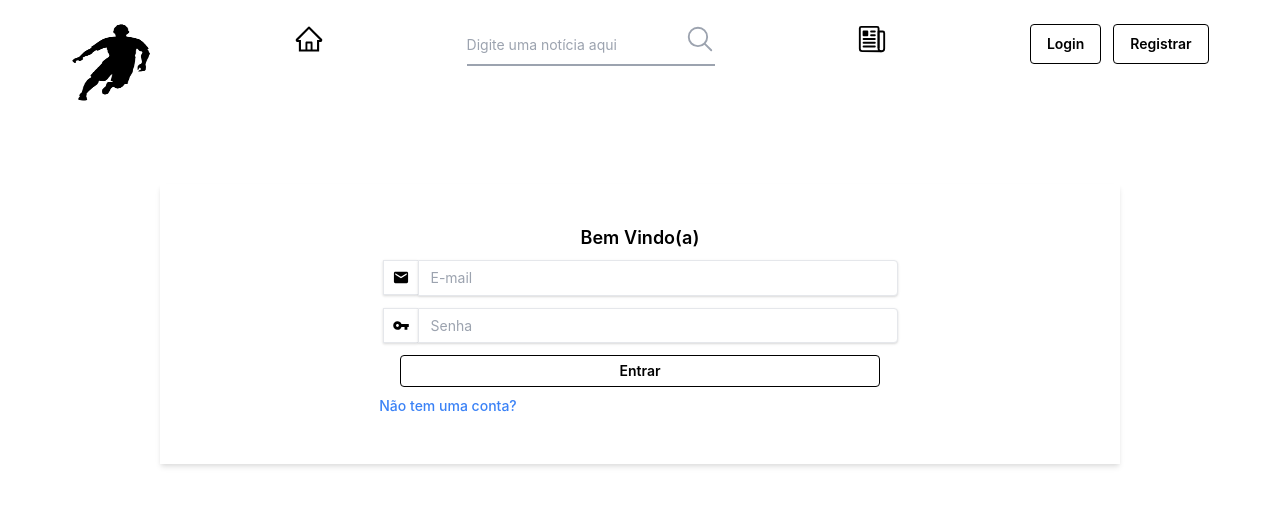
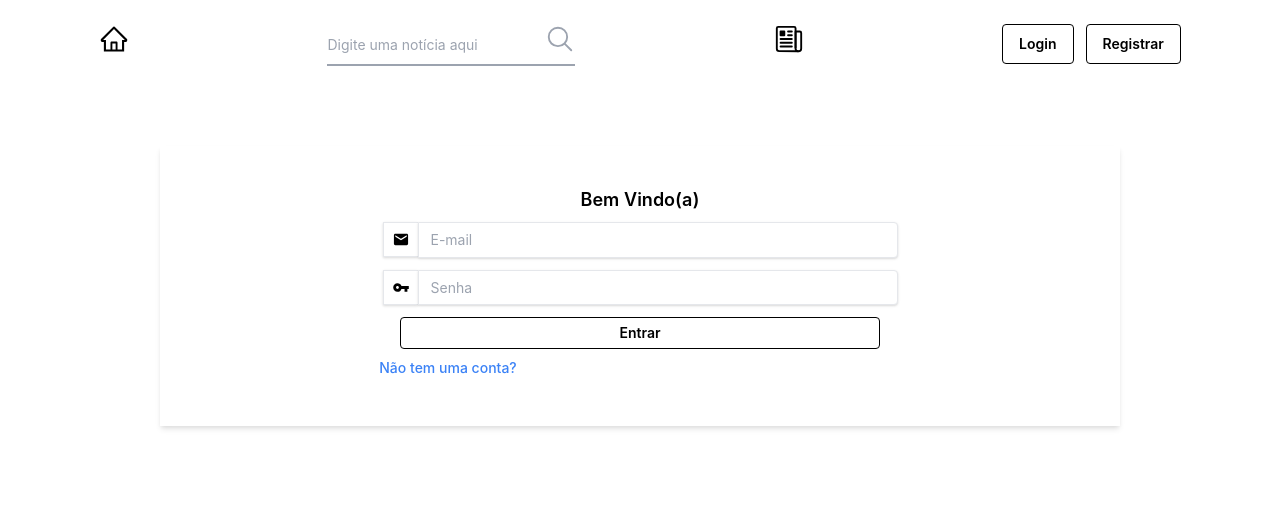
Before and after one commit to omateusamaral/travessao-front, a React (Create React App) app: page /login in a window 1280 px wide. Shown: the top 506 px of the page. Built offline with nearby package versions, Linux system fonts and the light colour scheme.

Commit message:
fix: removed unnecessary img and added correct link

```diff
--- a/src/components/Header/index.js
+++ b/src/components/Header/index.js
@@ -7,7 +7,6 @@ import { history } from '../../services/history';
 import { useSelector } from 'react-redux';
 import { useDispatch } from 'react-redux';
 import { Link } from 'react-router-dom';
-import Logo from '../../assets/logo.png';
 
 export function Header() {
   const dispatch = useDispatch();
@@ -21,12 +20,6 @@ export function Header() {
   return (
     <header role='banner' className='px-0 container mx-auto pt-6 mb-6'>
       <div className='flex-row flex justify-around'>
-        <img
-          src={Logo}
-          alt='icon'
-          className='h-20 w-20 justify-start xs:hidden lg:block bg-cover'
-        />
-
         <Link className='flex flex-row ' to='/'>
           <AiOutlineHome color='#000' size={30} />
         </Link>
@@ -70,7 +63,7 @@ export function Header() {
                 </button>
               </Link>
 
-              <Link to='/'>
+              <Link to='/register'>
                 <button className='bg-transparent hover:bg-black text-black font-semibold hover:text-white py-2 px-4 border border-black hover:border-transparent rounded'>
                   Registrar
                 </button>
```
